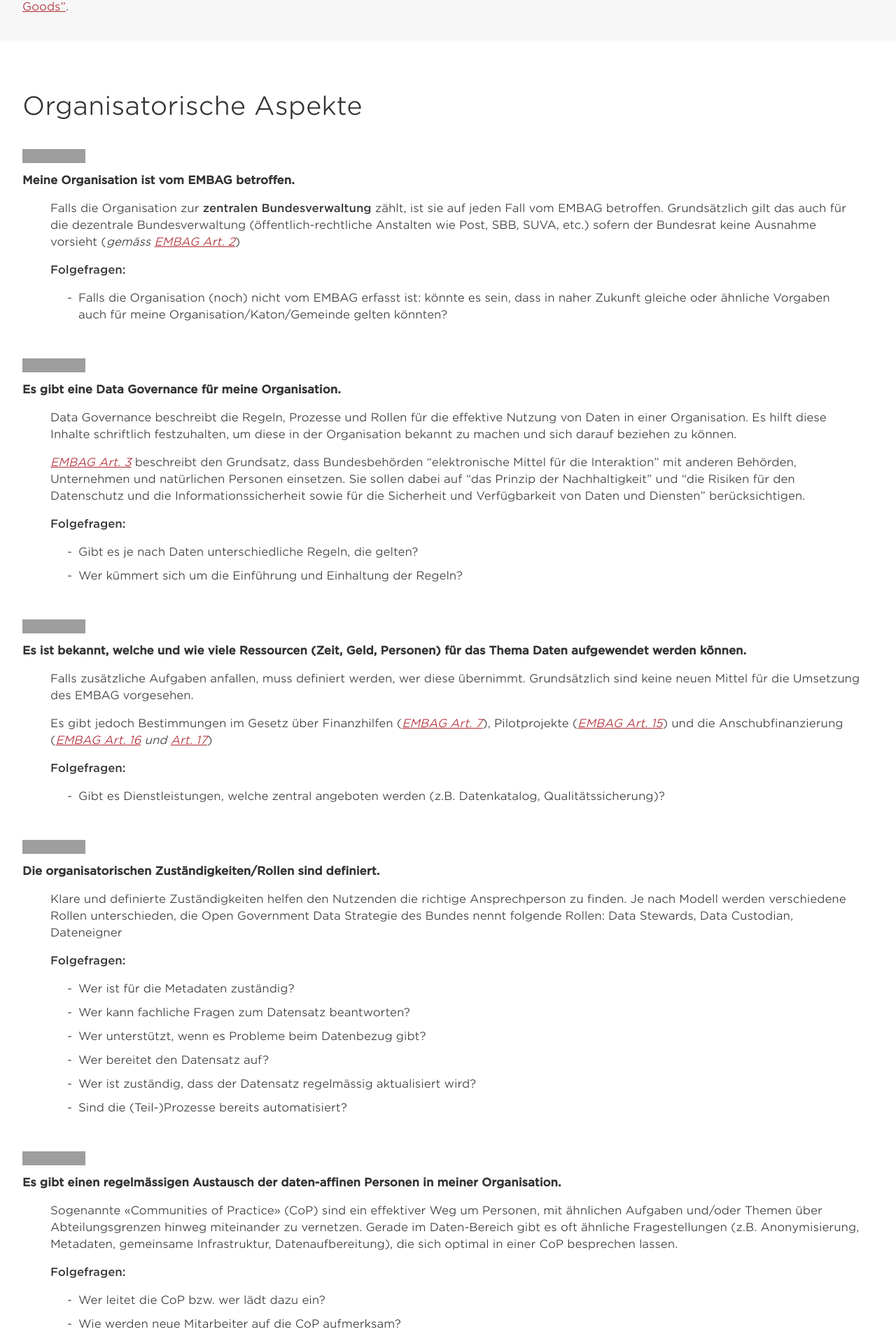
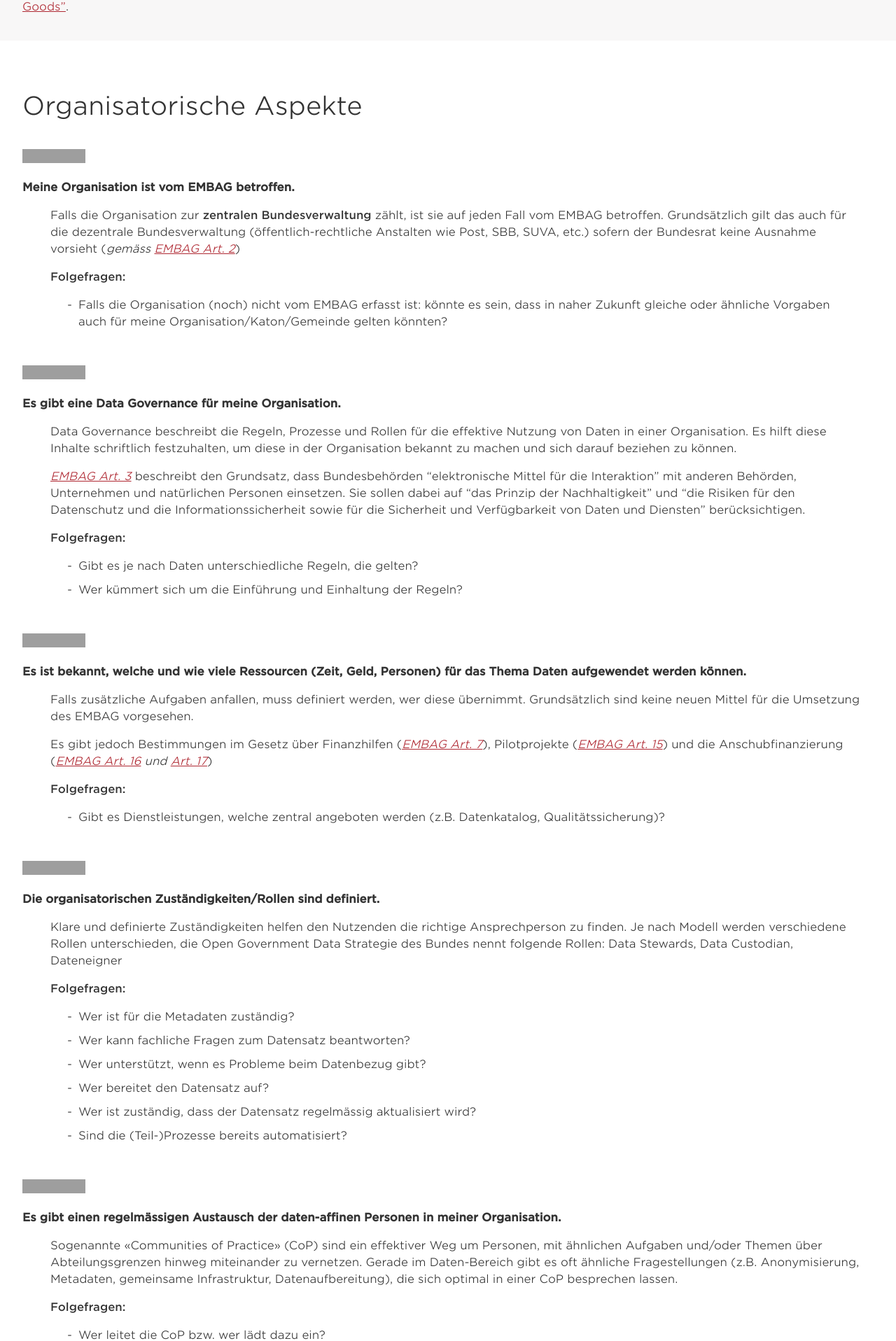
Before and after one commit to ebp-group/embag-check, a Jekyll site: the page built from index.md, in a window 1280 px wide. Shown: the part 1415-3331 px from the top of the page at 70% size. Built offline with Jekyll 4.4.1, drawn with Linux system fonts in a browser that asks for light colours; grey boxes are pictures that could not be loaded.

Commit message:
Update badge placement

```diff
--- a/_includes/hidden-detail.html
+++ b/_includes/hidden-detail.html
@@ -7,8 +7,8 @@
 ![Freiwillig: Best Practice](https://img.shields.io/badge/Freiwillig-Best_Practice-blue)
 {% endif %}
 {%- endcapture %}
+<div class="details">
 {{ badge_content | markdownify }}
-<div class="details">
 <dt>
     {{ include.claim }}
 </dt>
--- a/assets/css/custom.css
+++ b/assets/css/custom.css
@@ -63,7 +63,6 @@ a {
 
 .details {
     margin-bottom: 50px;
-    margin-top: -10px;
 }
 
 dt {
```
